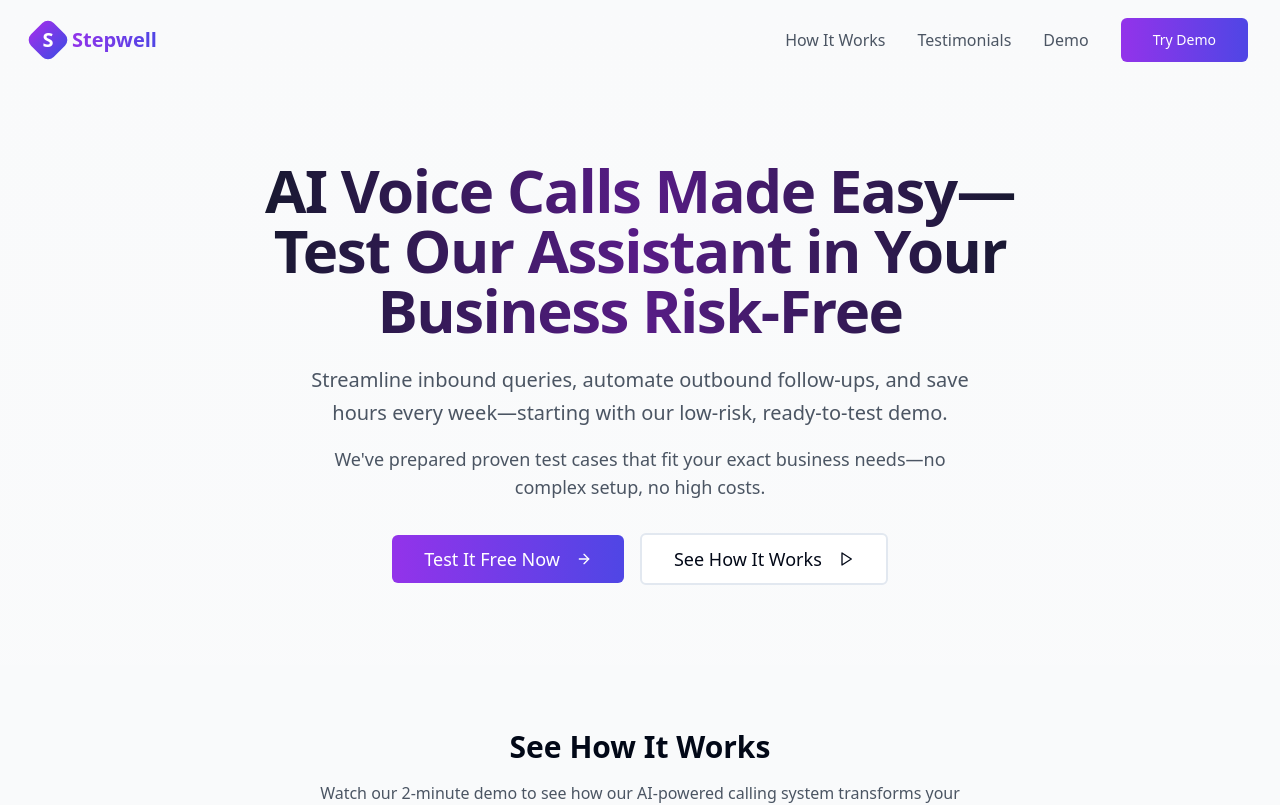
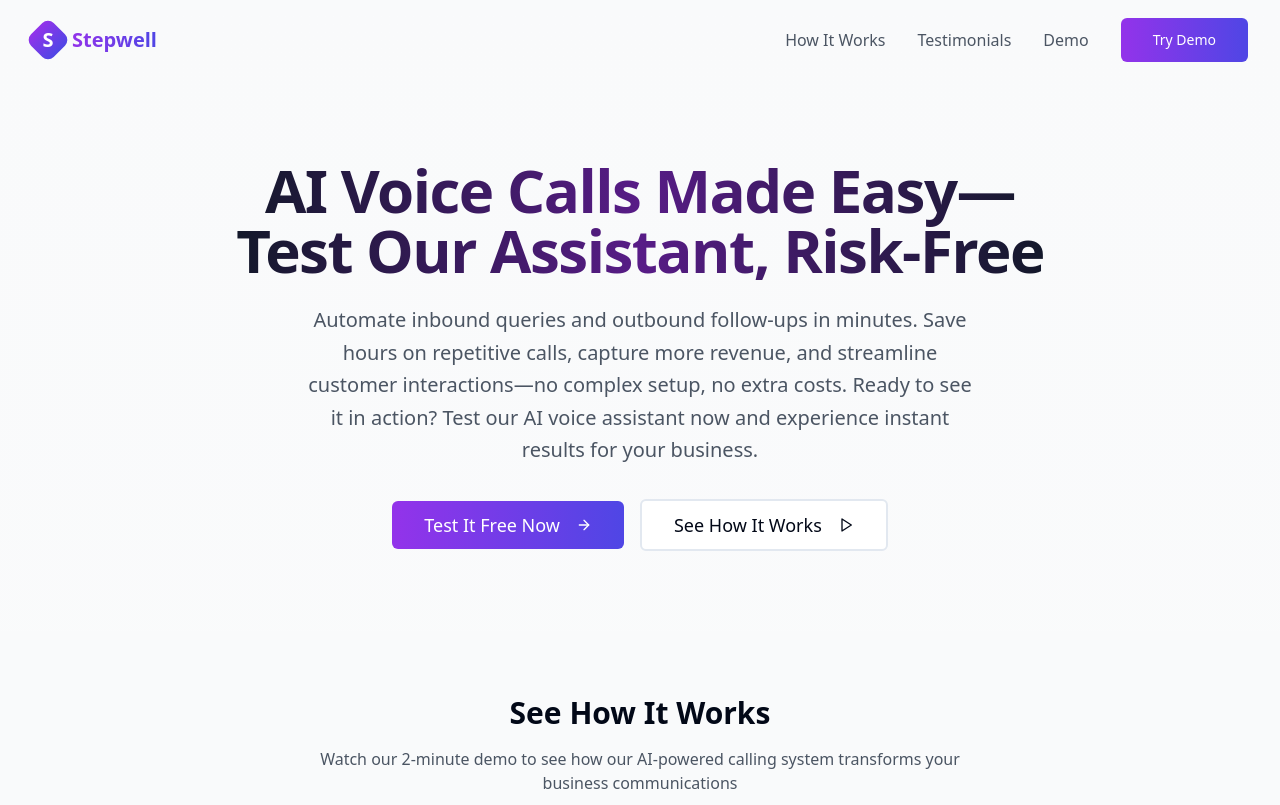
Before and after one commit to HamzaArou/callify-automation, a React (Vite) app: page / in a window 1280 px wide. Shown: the top 805 px of the page. Built offline with nearby package versions, Linux system fonts and the light colour scheme.

Commit message:
Update Hero section text
Changed the hook text in the Hero component to reflect new messaging about the AI voice assistant, emphasizing risk-free testing and automation benefits.
[skip gpt_engineer]

```diff
--- a/src/components/sections/Hero.tsx
+++ b/src/components/sections/Hero.tsx
@@ -19,7 +19,7 @@ const Hero = () => {
           <h1 className="text-4xl md:text-6xl font-bold tracking-tight bg-gradient-to-r from-gray-900 via-purple-900 to-gray-900 bg-clip-text text-transparent mb-6">
             AI Voice Calls Made Easy—
             <br />
-            Test Our Assistant in Your Business Risk-Free
+            Test Our Assistant, Risk-Free
           </h1>
         </motion.div>
 
@@ -28,11 +28,8 @@ const Hero = () => {
           animate={{ opacity: 1, y: 0 }}
           transition={{ duration: 0.5, delay: 0.2 }}
         >
-          <p className="text-xl text-gray-600 mb-4 max-w-2xl mx-auto leading-relaxed">
-            Streamline inbound queries, automate outbound follow-ups, and save hours every week—starting with our low-risk, ready-to-test demo.
-          </p>
-          <p className="text-lg text-gray-600 mb-8 max-w-2xl mx-auto">
-            We've prepared proven test cases that fit your exact business needs—no complex setup, no high costs.
+          <p className="text-xl text-gray-600 mb-8 max-w-2xl mx-auto leading-relaxed">
+            Automate inbound queries and outbound follow-ups in minutes. Save hours on repetitive calls, capture more revenue, and streamline customer interactions—no complex setup, no extra costs. Ready to see it in action? Test our AI voice assistant now and experience instant results for your business.
           </p>
         </motion.div>
 
```
